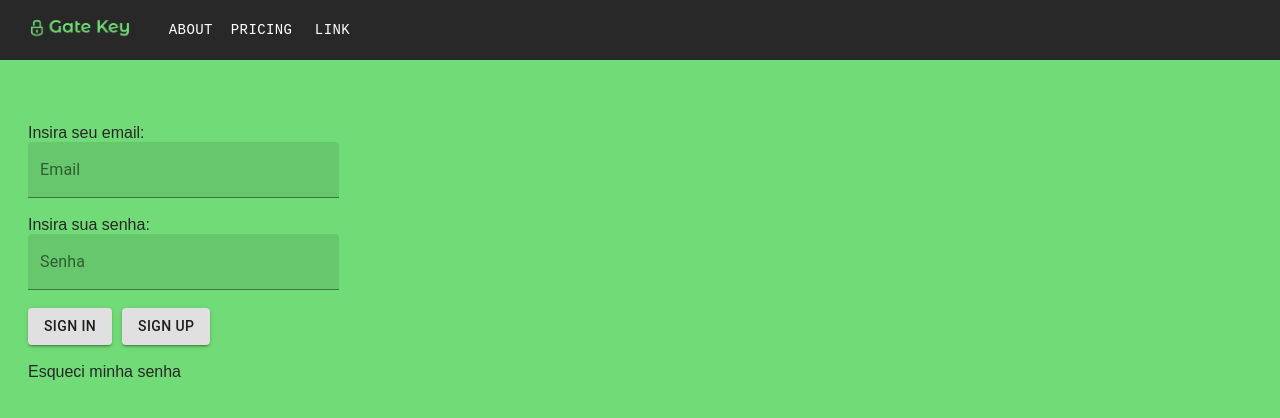
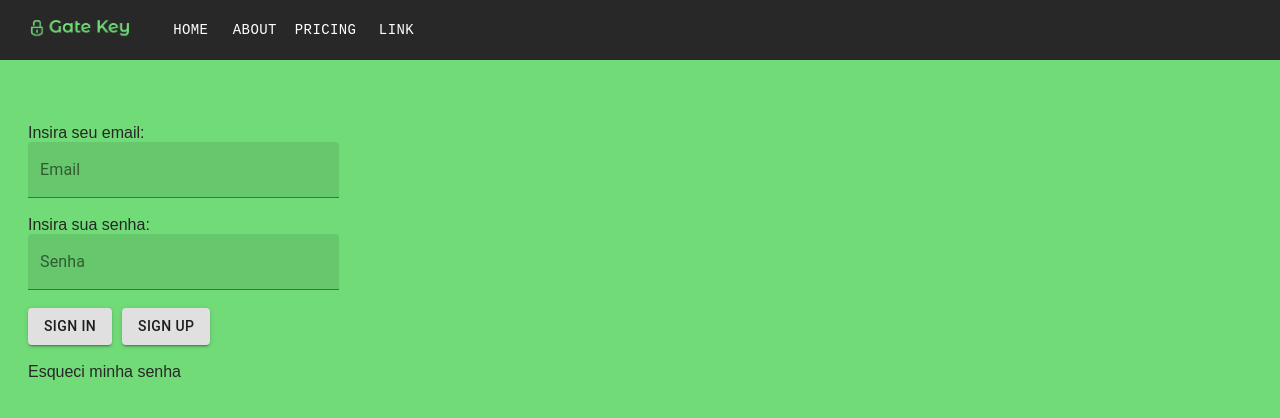
Before and after one commit to DaddoT/projeto-dds, a React (Create React App) app: page / in a window 1280 px wide. Shown: the top 418 px of the page. Built offline with nearby package versions, Linux system fonts and the light colour scheme.

Commit message:
multipage

```diff
--- a/package.json
+++ b/package.json
@@ -7,10 +7,11 @@
     "@testing-library/jest-dom": "^4.2.4",
     "@testing-library/react": "^9.3.2",
     "@testing-library/user-event": "^7.1.2",
+    "firebase": "^7.13.2",
     "react": "^16.13.1",
     "react-dom": "^16.13.1",
-    "react-scripts": "3.4.1",
-    "firebase": "^7.13.2"
+    "react-router-dom": "^5.1.2",
+    "react-scripts": "3.4.1"
   },
   "scripts": {
     "start": "react-scripts start",
--- a/src/App.js
+++ b/src/App.js
@@ -2,13 +2,53 @@ import React from 'react';
 import Header from './components/Header';
 import Inputs from './components/Inputs';
 import "./styles.css";
+import {
+  BrowserRouter as Router,
+  Switch,
+  Route
+} from "react-router-dom";
 
-const App = () => (
-  <div className="App">
+export default function App() {
+return (
+<Router>
+  {/* A <Switch> looks through its children <Route>s and
+      renders the first one that matches the current URL. */}
+  <Switch>
+    <Route path="/about">
+      <About />
+    </Route>
+    <Route path="/Pricing">
+      <Pricing />
+    </Route>
+    <Route path="/">
+      <Home />
+    </Route>
+  </Switch>
+</Router>
+);
+}
+
+function Home() {
+return (
+<div className="App">
   <Header />
   <Inputs />
- </div>
+  </div>
 );
+}
+
+function About() {
+return (
+  <Header />
+);
+}
+
+function Pricing() {
+return (
+  <Header />
+);
+}
 
 
-export default App;
+
+// export default App;
--- a/src/components/Header/index.jsx
+++ b/src/components/Header/index.jsx
@@ -2,8 +2,7 @@ import React from "react";
 import Button from '@material-ui/core/Button';
 import "./styles.css";
 import logo from './logoHeader.png';
-// import Typography from '@material-ui/core/Typography';
-// import Container from '@material-ui/core/Container';
+import { Link } from "react-router-dom";
 
   export default function Header() {
 
@@ -11,8 +10,9 @@ import logo from './logoHeader.png';
       <div className="Header">
         <header id ="main-header" >
         <img src={logo} alt="logo" />
-        <Button > <p>About </p></Button>
-        <Button > <p>Pricing </p></Button>
+        <Button > <Link to="/home"><p>Home</p></Link></Button>
+        <Button > <Link to="/about"><p>About</p></Link></Button>
+        <Button > <Link to="/pricing"><p>Pricing </p></Link></Button>
         <Button > <p>Link </p></Button>
         </header>
 
```
Also changed, not shown: 1 other file (tests, documents, lock files or other folders).
